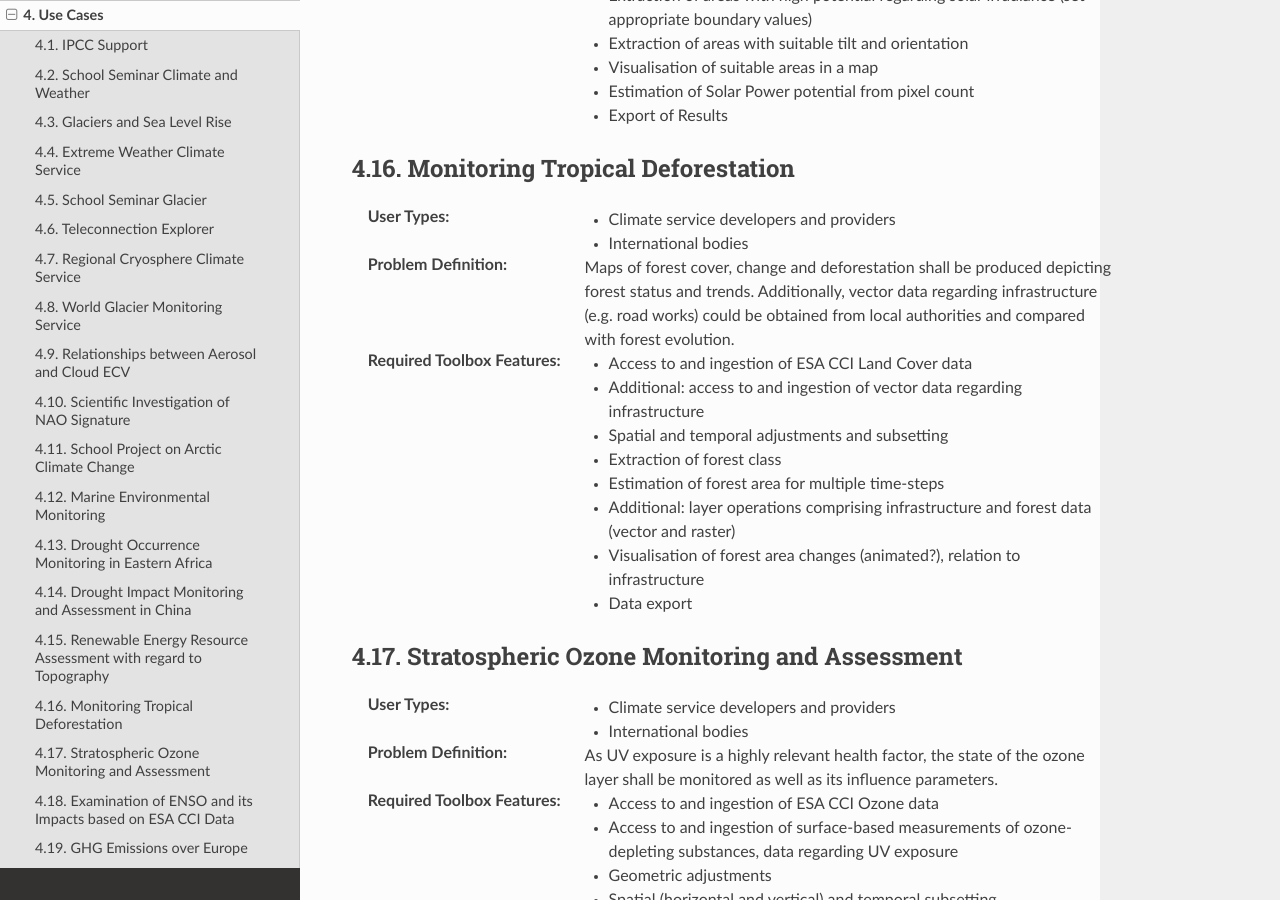
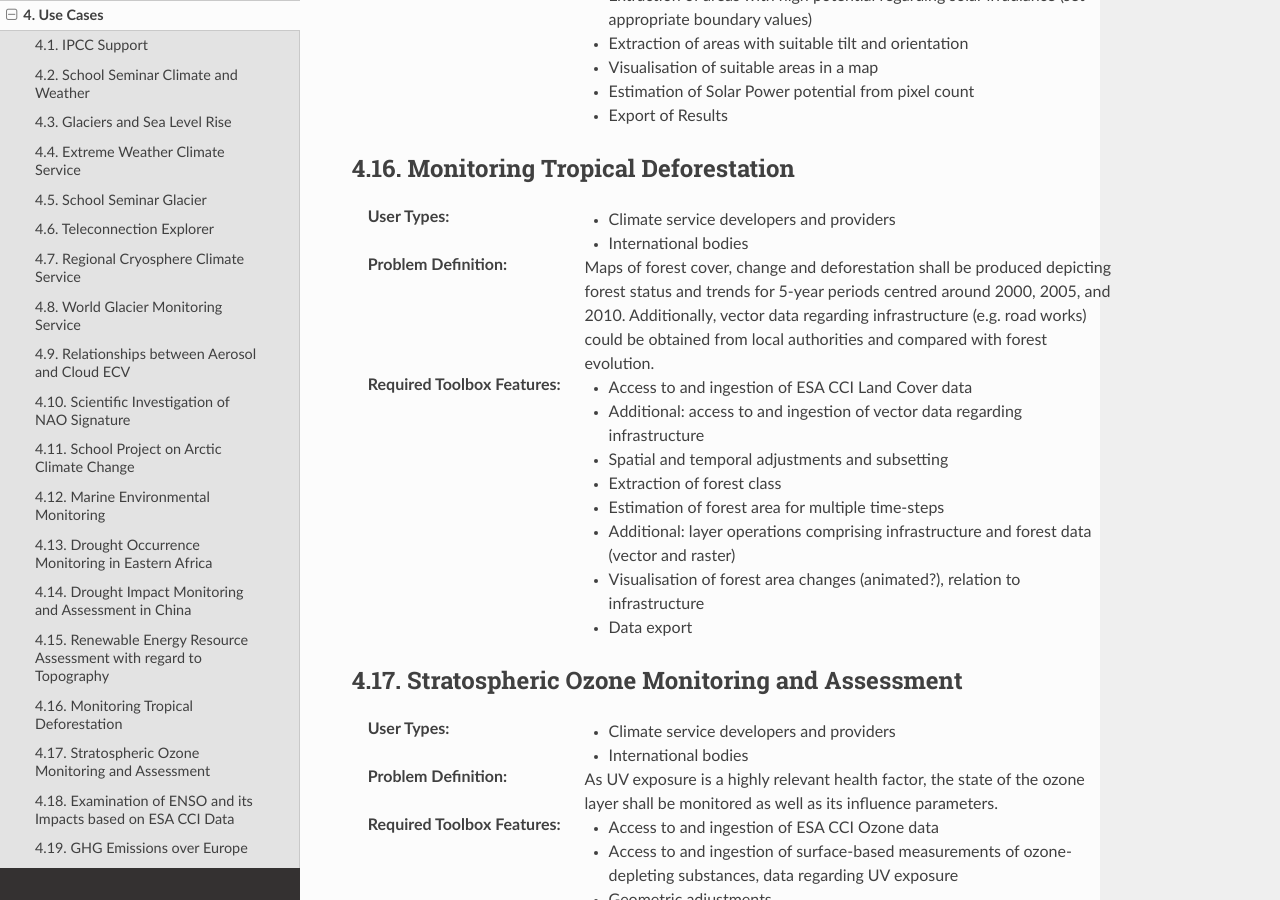
Before and after one commit to CCI-Tools/cate, a Sphinx documentation site: the page built from doc/source/use_cases.rst, in a window 1280 px wide and 900 px high, scrolled down 9539 px. Built offline with Sphinx 7.4.7 and the Read the Docs theme 2.0.0, drawn with Linux system fonts in a browser that asks for light colours.

Commit message:
Update use_cases.rst

```diff
--- a/doc/source/use_cases.rst
+++ b/doc/source/use_cases.rst
@@ -469,8 +469,8 @@ Monitoring Tropical Deforestation
     * International bodies
 
 :Problem Definition: Maps of forest cover, change and deforestation shall be produced depicting forest status and
-    trends. Additionally, vector data regarding infrastructure (e.g. road works) could be obtained from local
-    authorities and compared with forest evolution.
+    trends for 5-year periods centred around 2000, 2005, and 2010. Additionally, vector data regarding infrastructure
+    (e.g. road works) could be obtained from local authorities and compared with forest evolution.
 
 :Required Toolbox Features:
     * Access to and ingestion of ESA CCI Land Cover data
```
